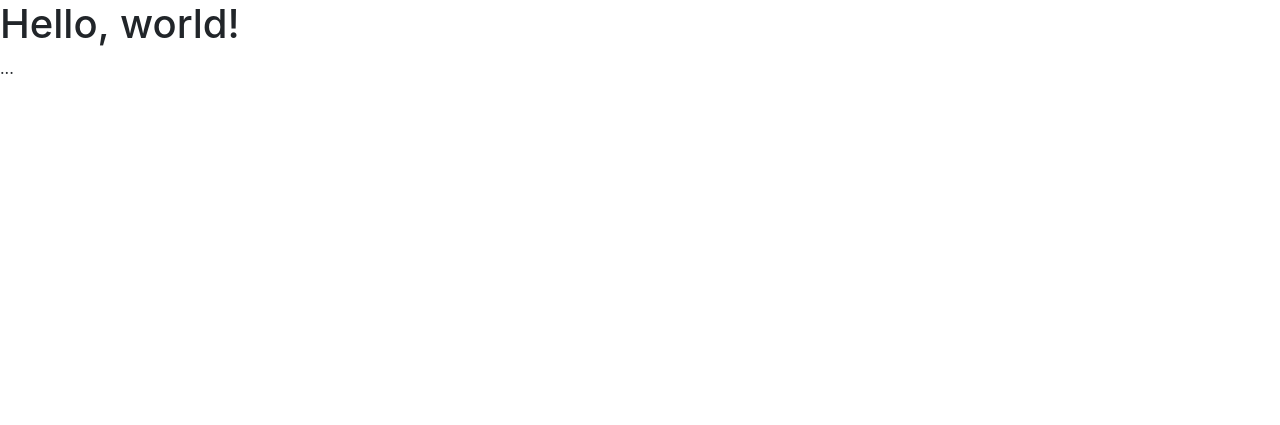
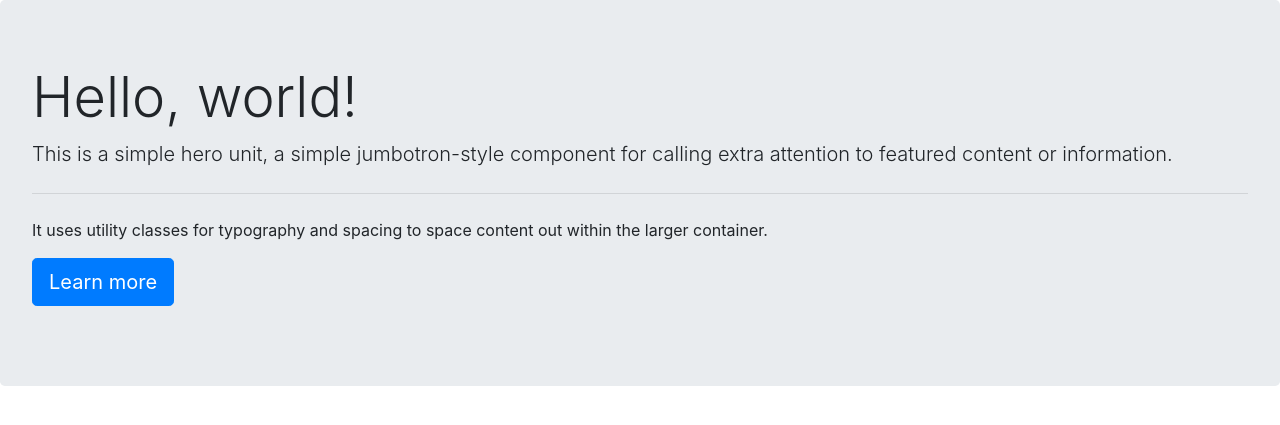
Before and after one commit to MaxencePPierre/-IPonStart, a Flask app: page / in a window 1280 px wide. Shown: the top 425 px of the page. Run offline with Flask 2, Linux system fonts and the light colour scheme; some libraries are stand-ins or nearby versions.

Commit message:
Boostrap

```diff
--- a/static/style.css
+++ b/static/style.css
@@ -1,8 +1,3 @@
-body {
-    background: red;
-    color: yellow;
-}
-
 .selector-for-some-widget {
   box-sizing: content-box;
 }
--- a/templates/index.html
+++ b/templates/index.html
@@ -16,10 +16,22 @@
 	<script src="script.js"></script>
 </head>
 <body>
-	<h1>Hello, world!</h1>
-	<include src="./header.html"></include>
-  	...
-  	<!-- Le reste du contenu -->
-	<include src="./footer.html"></include>
+   	<?php include "./header.html" ?>
+
+
+
+  	<div class="jumbotron">
+		<h1 class="display-4">Hello, world!</h1>
+		<p class="lead">This is a simple hero unit, a simple jumbotron-style component for calling extra attention to featured content or information.</p>
+		<hr class="my-4">
+		<p>It uses utility classes for typography and spacing to space content out within the larger container.</p>
+		<p class="lead">
+		 	<a class="btn btn-primary btn-lg" href="#" role="button">Learn more</a>
+		</p>
+	</div>
+
+
+
+   	<?php include "./footer.html" ?>
 </body>
 </html>
```
